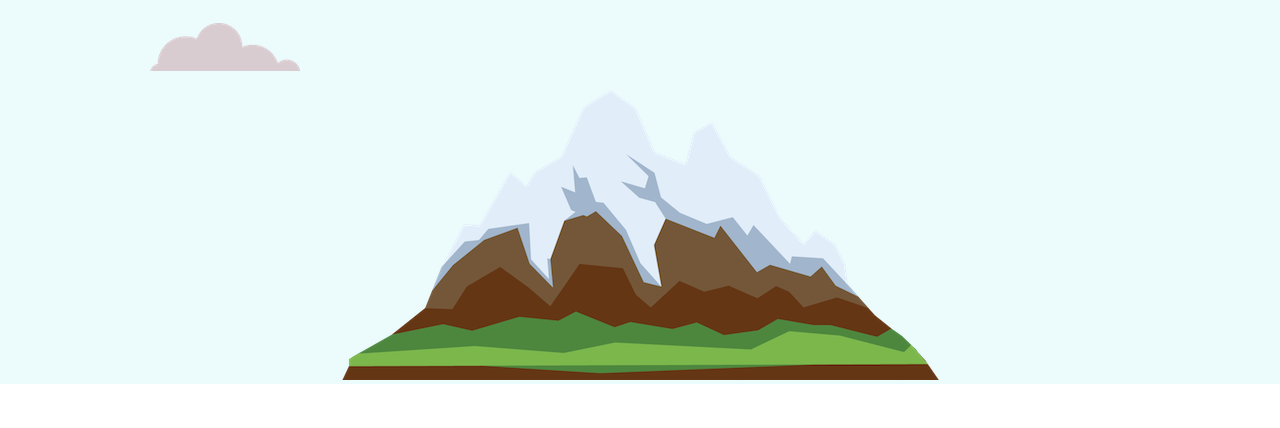
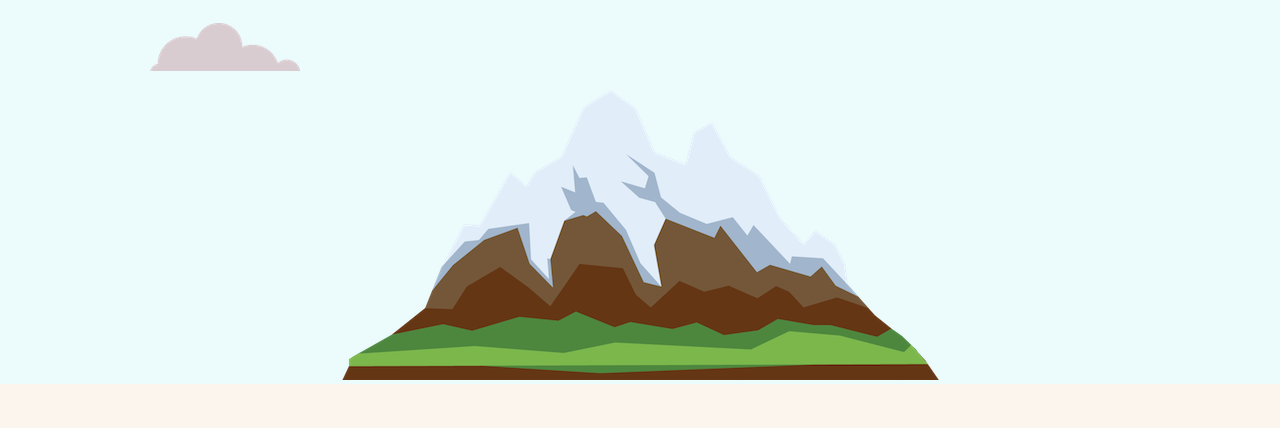
Before and after one commit to slothbirdbeard/Test, a plain HTML site: page index.html in a window 1280 px wide. Shown: the part 337-765 px from the top of the page. Drawn offline with Linux system fonts and the light colour scheme.

Commit message:
Update styles.css

```diff
--- a/css/styles.css
+++ b/css/styles.css
@@ -3,6 +3,7 @@ body {
   text-align: center;
   margin: 0;
   font-family: 'Merriweather Sans', sans-serif;
+  background-color: #fcf5ee;
 }
 
 h1 {
```
